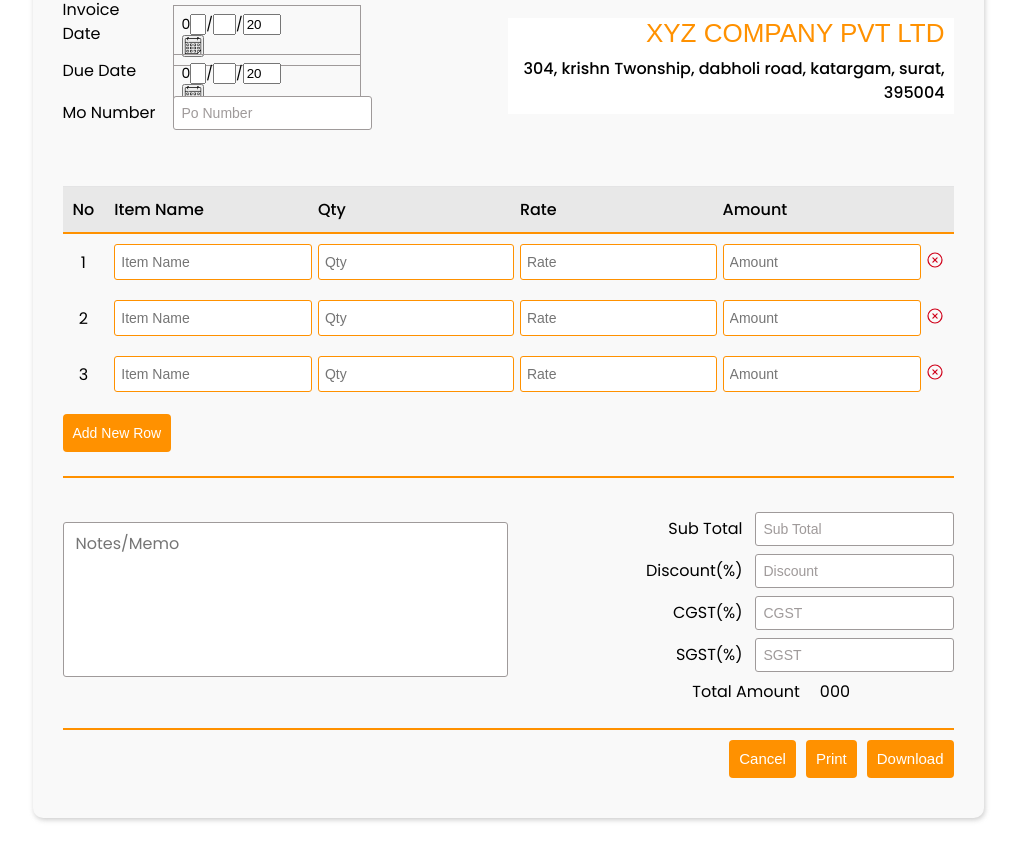
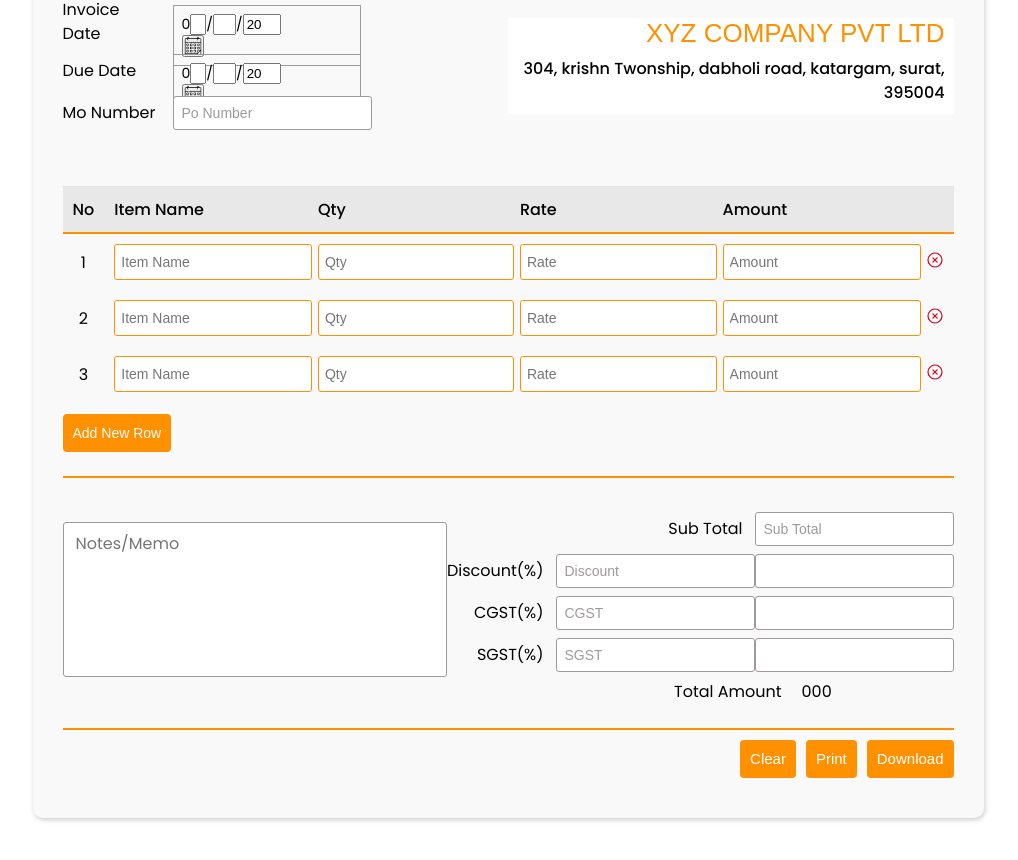
Before and after one commit to pritesh511/invoice-generator, a React (Create React App) app in the folder client/: page / in a window 1280 px wide. Shown: the part 371-1231 px from the top of the page, without its empty margins (132-1150 px from the left). Built offline with nearby package versions, Linux system fonts and the light colour scheme; what @react-pdf/renderer would draw is missing.

Commit message:
add discount, sgst, cgst value

```diff
--- a/client/src/components/invoice-form/invoice-form.js
+++ b/client/src/components/invoice-form/invoice-form.js
@@ -56,6 +56,9 @@ const InvoiceForm = () => {
     cgst: "",
     sgst: "",
     discount: "",
+    discountValue: "",
+    cgstValue: "",
+    sgstValue: "",
     tempAmountTotal: "",
     payAmount: "000",
     amountTotal: "",
@@ -162,6 +165,8 @@ const InvoiceForm = () => {
       const newInvoice = JSON.parse(JSON.stringify(invoice));
       const { subTotal, discount } = newInvoice;
       const discount_value = (Number(subTotal) * Number(discount)) / 100;
+      newInvoice["discountValue"] =
+        Number.parseFloat(discount_value).toFixed(2);
       const temp_total = Number(subTotal) - discount_value;
       newInvoice.amountTotal = Number.parseFloat(temp_total).toFixed(2);
       newInvoice.tempAmountTotal = Number.parseFloat(temp_total).toFixed(2);
@@ -177,6 +182,7 @@ const InvoiceForm = () => {
       const newInvoice = JSON.parse(JSON.stringify(invoice));
       const { tempAmountTotal, cgst } = newInvoice;
       const cgst_value = (Number(tempAmountTotal) * Number(cgst)) / 100;
+      newInvoice["cgstValue"] = Number.parseFloat(cgst_value).toFixed(2);
       const temp_total = Number(tempAmountTotal) + cgst_value;
       newInvoice.amountTotal = Number.parseFloat(temp_total).toFixed(2);
       newInvoice.payAmount = Number.parseFloat(temp_total).toFixed(2);
@@ -191,6 +197,7 @@ const InvoiceForm = () => {
       const newInvoice = JSON.parse(JSON.stringify(invoice));
       const { amountTotal, tempAmountTotal, sgst } = newInvoice;
       const sgst_value = (Number(tempAmountTotal) * Number(sgst)) / 100;
+      newInvoice["sgstValue"] = Number.parseFloat(sgst_value).toFixed(2);
       const temp_total = Number(amountTotal) + sgst_value;
       newInvoice.payAmount = Number.parseFloat(temp_total).toFixed(2);
 
@@ -247,6 +254,9 @@ const InvoiceForm = () => {
       cgst: "",
       sgst: "",
       discount: "",
+      discountValue: "",
+      cgstValue: "",
+      sgstValue: "",
       tempAmountTotal: "",
       payAmount: "000",
       amountTotal: "",
@@ -277,6 +287,9 @@ const InvoiceForm = () => {
       cgst: "",
       sgst: "",
       discount: "",
+      discountValue: "",
+      cgstValue: "",
+      sgstValue: "",
       tempAmountTotal: "",
       payAmount: "000",
       amountTotal: "",
@@ -327,6 +340,8 @@ const InvoiceForm = () => {
     });
     setImageName("Company Logo Upload");
   };
+
+  console.log(invoice);
 
   return (
     <>
@@ -565,6 +580,11 @@ const InvoiceForm = () => {
                       handleInputData("discount", e.target.value);
                     }}
                   ></InputText>
+                  <InputText
+                    type="text"
+                    readOnly={true}
+                    value={invoice?.discountValue}
+                  ></InputText>
                 </InputBlock>
                 <InputBlock className="flex-end">
                   <Label>CGST(%)</Label>
@@ -576,6 +596,11 @@ const InvoiceForm = () => {
                       handleInputData("cgst", e.target.value);
                     }}
                   ></InputText>
+                  <InputText
+                    type="text"
+                    readOnly={true}
+                    value={invoice?.cgstValue}
+                  ></InputText>
                 </InputBlock>
                 <InputBlock className="flex-end">
                   <Label>SGST(%)</Label>
@@ -586,6 +611,11 @@ const InvoiceForm = () => {
                     onChange={(e) => {
                       handleInputData("sgst", e.target.value);
                     }}
+                  ></InputText>
+                  <InputText
+                    type="text"
+                    readOnly={true}
+                    value={invoice?.sgstValue}
                   ></InputText>
                 </InputBlock>
                 <TotalAmount>
@@ -600,7 +630,7 @@ const InvoiceForm = () => {
               onClick={cancelAllChanges}
               style={{ marginRight: "10px" }}
             >
-              Cancel
+              Clear
             </DownLoadButton>
             <DownLoadButton
               onClick={printInvoice}
```
Also changed, not shown: 1 other file (tests, documents, lock files or other folders).
